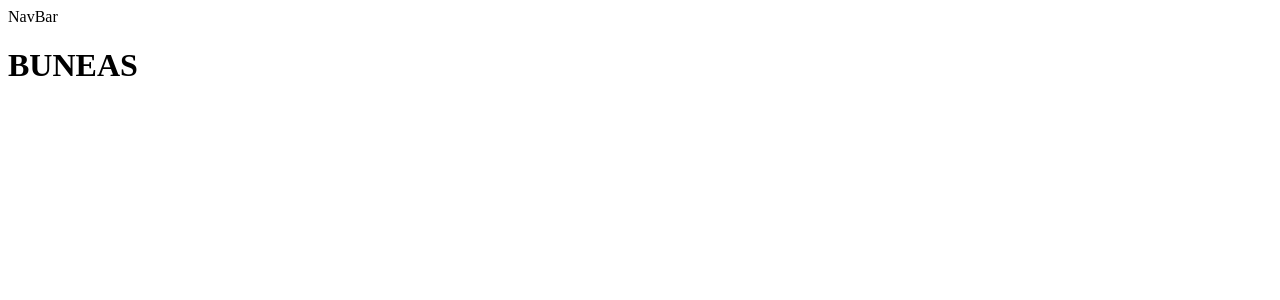
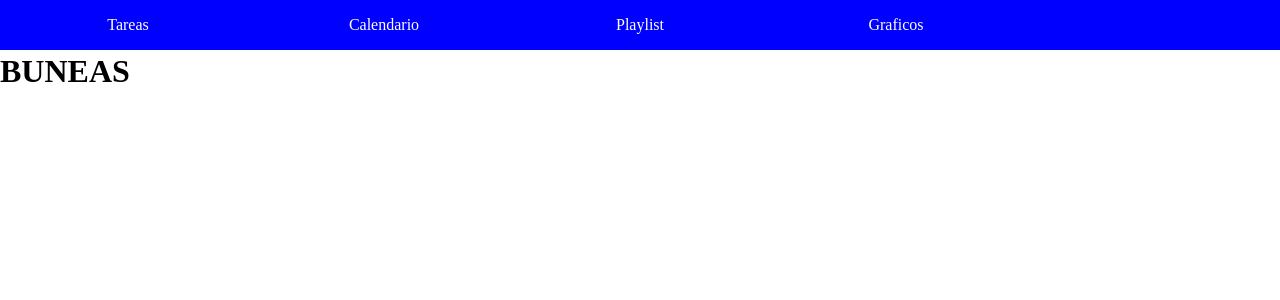
Before and after one commit to botmenoff/Zen-proyect, a Next.js app in the folder zenproject/: page / in a window 1280 px wide. Shown: the top 300 px of the page. Built offline with nearby package versions, Linux system fonts and the light colour scheme.

Commit message:
feat: :art: Making the navigation bar

```diff
--- a/zenproject/src/app/Components/NavBar.jsx
+++ /dev/null
@@ -1,7 +0,0 @@
-import React from 'react'
-
-export const NavBar = () => {
-  return (
-    <div>NavBar</div>
-  )
-}
--- /dev/null
+++ b/zenproject/src/app/Components/NavBar/NavBar.css
@@ -0,0 +1,34 @@
+/* Variables */
+:root {
+    --main-color: rgb(0, 0, 255);
+    --main-color-hover: rgb(78, 78, 255);
+}
+
+/* Lo pongo aqui ya que la navBar estara presente en casi todas las vistas */
+body {
+    margin: 0;
+}
+
+#navBar {
+    display: grid;
+    grid-template-columns: repeat(5, 1fr);
+    grid-template-rows: 1fr;
+    text-align: center;
+    height: 2em;
+    background-color: var(--main-color);
+    align-items: center;
+}
+
+.navBar-component {
+    width: 100%;
+    height: 100%;
+    cursor: pointer;
+    background-color: var(--main-color);
+    color: white;
+}
+
+.navBar-component:hover {
+    cursor: pointer;
+    transition: 0.5s;
+    background-color: var(--main-color-hover);
+}
--- /dev/null
+++ b/zenproject/src/app/Components/NavBar/NavBar.jsx
@@ -0,0 +1,14 @@
+import React from 'react'
+import NavBarcss from './NavBar.css'
+
+export const NavBar = () => {
+  return (
+    <nav id='navBar'>
+      <div className='navBar-component'><p>Tareas</p></div>
+      <div className='navBar-component'><p>Calendario</p></div>
+      <div className='navBar-component'><p>Playlist</p></div>
+      <div className='navBar-component'><p>Graficos</p></div>
+      <div className='navBar-component'><img src=''></img></div>
+    </nav>
+  )
+}
--- a/zenproject/src/app/Pages/Home.jsx
+++ b/zenproject/src/app/Pages/Home.jsx
@@ -1,5 +1,5 @@
 import React from 'react';
-import { NavBar } from '../Components/NavBar';
+import { NavBar } from '../Components/NavBar/NavBar';
 export const Home = () => {
     return (
         <div>
```
Also changed, not shown: 2 other files (tests, documents, lock files or other folders).
